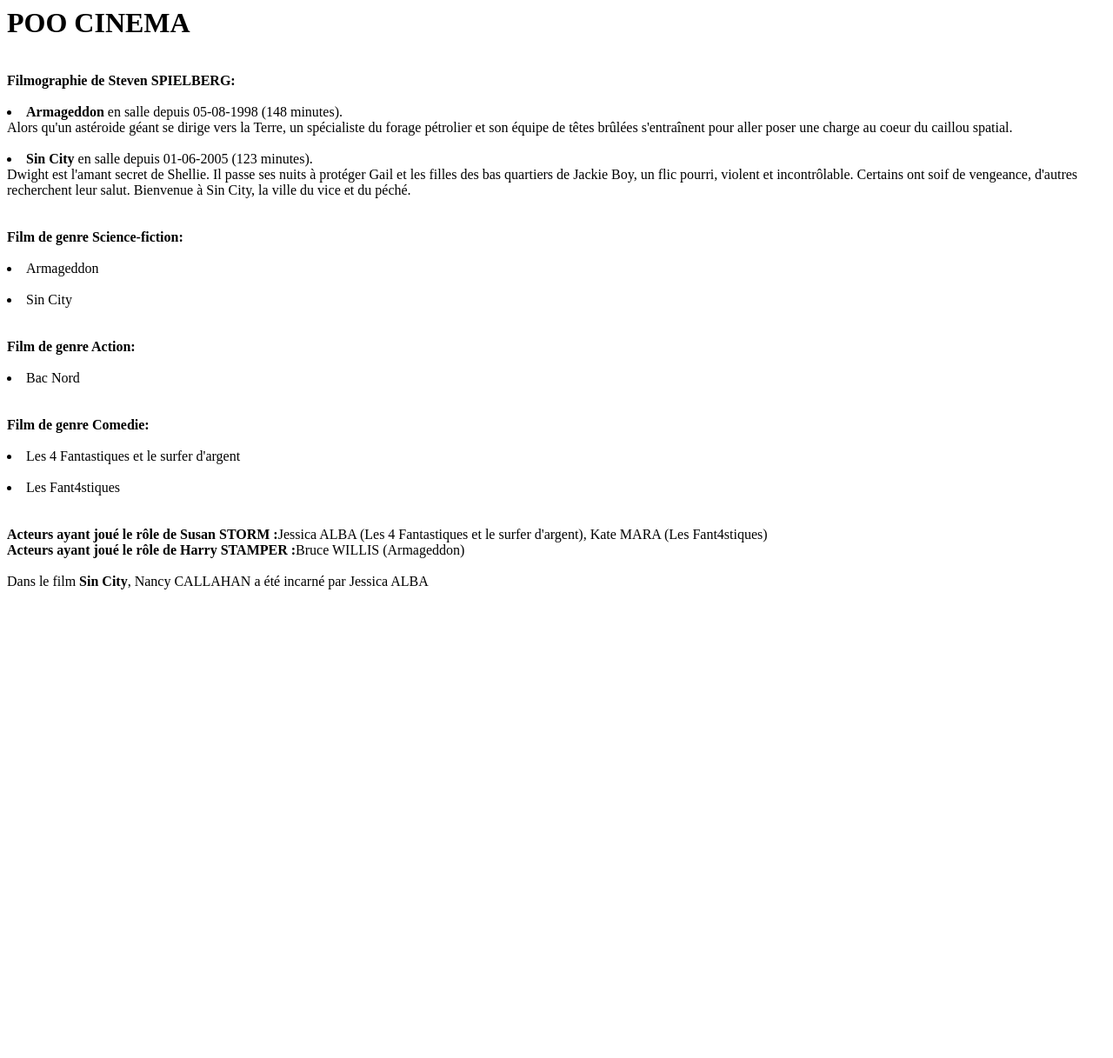
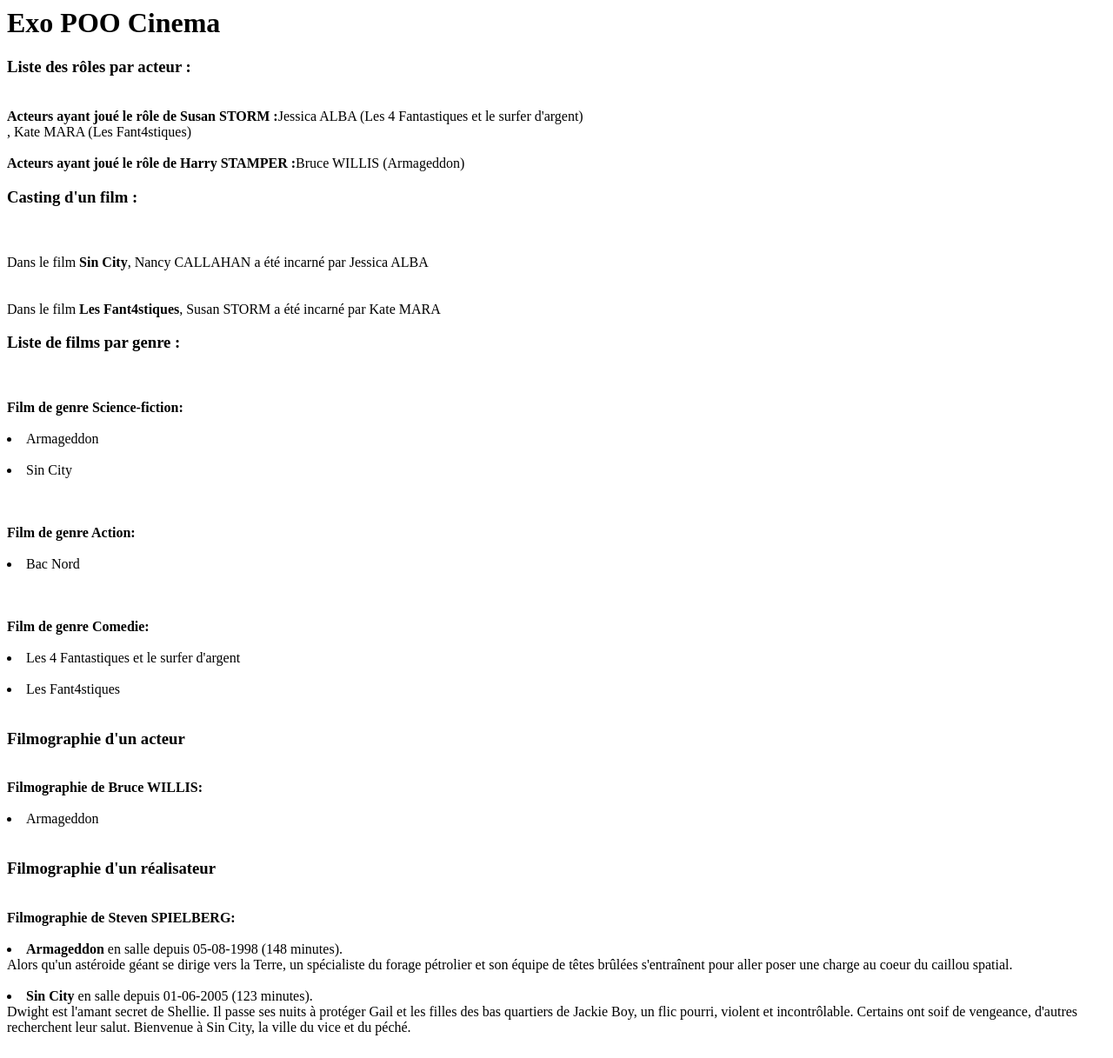
Before and after one commit to alla-belhafsi/CINEMA, a PHP site: page / in a window 1280 px wide. Shown: the whole page at 87% size. Before the commit the page ends 678 px from the top, so only its background shows below. Run offline with PHP 8.4, Linux system fonts and the light colour scheme.

Commit message:
completed

```diff
--- a/classes/Acteur.php
+++ b/classes/Acteur.php
@@ -22,6 +22,14 @@ class Acteur extends Personne {
         $this->castings[] = $casting;
     }
 
+    public function afficherFilmographieActeur() {
+        $result ="<br><b> Filmographie de ".$this.":</b><br><br>";
+        foreach ($this->castings as $casting) {
+            $result .= "<li>".$casting->getFilm()->getTitre()."<br><br>";
+        }
+        return $result;
+    }
+
     public function getIdentity() {
         return parent::getIdentity();
     }
--- a/classes/Casting.php
+++ b/classes/Casting.php
@@ -43,6 +43,6 @@ class Casting {
     }
 
     public function __toString() {
-        return $this->acteur." (".$this->film->getTitre().")";
+        return $this->acteur." (".$this->film->getTitre().")<br>";
     }
 }
--- a/classes/Film.php
+++ b/classes/Film.php
@@ -92,7 +92,7 @@ class Film {
     public function afficherCastingfilm() {
         $result ="<br><br>Dans le film <b>".$this->getTitre()."</b>, ";
         foreach($this->castings as $casting) {
-            $result .= $casting->getRole()." a été incarné par ".$casting->getActeur();
+            $result .= $casting->getRole()." a été incarné par ".$casting->getActeur()."<br>";
         }
         return $result;
     }
--- a/classes/Genre.php
+++ b/classes/Genre.php
@@ -33,7 +33,7 @@ class Genre {
     }
 
     public function afficherParGenre() {
-        $result ="<br><b> Film de genre ".$this.":</b><br><br>";
+        $result ="<br><br><b> Film de genre ".$this.":</b><br><br>";
         foreach ($this->films as $film) {
             $result .= "<li>".$film->getTitre()."<br><br>";
         }
--- a/index.php
+++ b/index.php
@@ -1,5 +1,3 @@
-<h1> POO CINEMA </h1>
-
 <?php
 
 spl_autoload_register(function ($class_name) {
@@ -54,13 +52,27 @@ $c4 = new Casting($sincity, $callahan, $ja);
 $c5 = new Casting($bacnord, $cerva, $gl);
 
 //Echo
-
+?>
+<h1>Exo POO Cinema</h1>
+<?php
 //echo $bw->getInfos()."<br>";
 //echo $ja->getIdentity()."<br>";
-echo $ss->afficherFilmographie();
+?>
+<h3>Liste des rôles par acteur :</h3><?php
+echo $storm->afficherParRole();
+echo $stamper->afficherParRole();
+?>
+<h3>Casting d'un film :</h3><?php
+echo $sincity->afficherCastingfilm();
+echo $fourfantastic3->afficherCastingfilm();
+?>
+<h3>Liste de films par genre :</h3><?php
 echo $sf->afficherParGenre();
 echo $ac->afficherParGenre();
 echo $co->afficherParGenre();
-echo $storm->afficherParRole();
-echo $stamper->afficherParRole();
-echo $sincity->afficherCastingfilm();
+?>
+<h3>Filmographie d'un acteur</h3><?php
+echo $bw->afficherFilmographieActeur();
+?>
+<h3>Filmographie d'un réalisateur</h3><?php
+echo $ss->afficherFilmographie();
```
